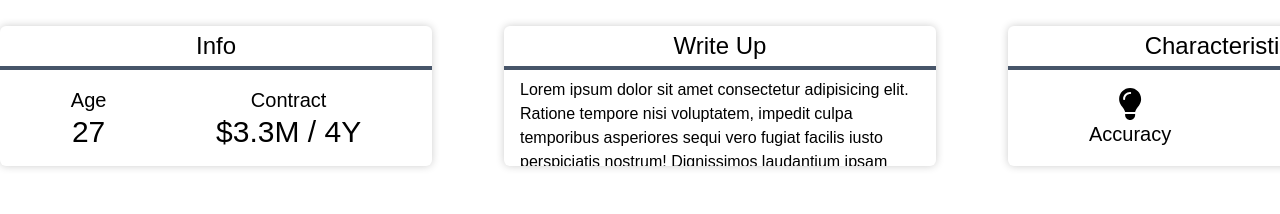
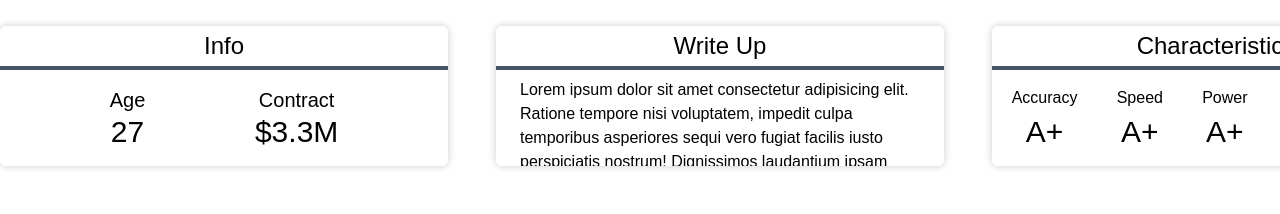
Before and after one commit to adriantwill/ReactApp, a React (Vite) app in the folder React/: page /players in a window 1280 px wide. Shown: the part 254-468 px from the top of the page. Built offline with nearby package versions, Linux system fonts and the light colour scheme; no server answers.

Commit message:
changed player cards

```diff
--- a/React/src/components/Dropdown.tsx
+++ b/React/src/components/Dropdown.tsx
@@ -92,7 +92,7 @@ function Dropdown() {
         className={
           selected === ""
             ? "relative after:absolute after:-bottom-2 after:left-1/2 after:h-0.5 after:w-10/12 after:bg-blue-500 after:-translate-x-1/2"
-            : ""
+            : "hover:relative hover:after:absolute hover:after:-bottom-2 hover:after:left-1/2 hover:after:h-0.5 hover:after:w-10/12 hover:after:bg-blue-500 hover:after:-translate-x-1/2 "
         }
         onClick={() => {
           navigate(`/`);
@@ -104,7 +104,7 @@ function Dropdown() {
         className={
           selected === "rankings"
             ? "relative after:absolute after:-bottom-2 after:left-1/2 after:h-0.5 after:w-10/12 after:bg-blue-500 after:-translate-x-1/2"
-            : ""
+            : "hover:relative hover:after:absolute hover:after:-bottom-2 hover:after:left-1/2 hover:after:h-0.5 hover:after:w-10/12 hover:after:bg-blue-500 hover:after:-translate-x-1/2 "
         }
         onClick={() => {
           navigate(`/rankings`);
@@ -122,7 +122,7 @@ function Dropdown() {
         className={
           selected === "teams"
             ? "relative after:absolute after:-bottom-2 after:left-1/2 after:h-0.5 after:w-10/12 after:bg-blue-500 after:-translate-x-1/2"
-            : ""
+            : "hover:relative hover:after:absolute hover:after:-bottom-2 hover:after:left-1/2 hover:after:h-0.5 hover:after:w-10/12 hover:after:bg-blue-500 hover:after:-translate-x-1/2 "
         }
       >
         Teams
--- a/React/src/components/PlayerPageSmallCard.tsx
+++ b/React/src/components/PlayerPageSmallCard.tsx
@@ -6,12 +6,10 @@ interface PlayerPageSmallCardProps {
 
 function PlayerPageSmallCard(props: PlayerPageSmallCardProps) {
   return (
-    <div className="w-[27rem] shadow-[0_0_8px_0_rgba(0,0,0,0.2)] rounded-md ">
+    <div className="w-[28rem] shadow-[0_0_8px_0_rgba(0,0,0,0.2)] rounded-md ">
       <div className="text-center font-medium text-2xl p-1">{props.title}</div>
       <div className="h-1 bg-slate-600"></div>
-      <div
-        className={`flex justify-around py-2 px-4 h-24 overflow-auto ${props.tailwind}`}
-      >
+      <div className={`flex h-24 overflow-auto ${props.tailwind}`}>
         {props.children}
       </div>
     </div>
--- a/React/src/pages/Players.tsx
+++ b/React/src/pages/Players.tsx
@@ -55,28 +55,34 @@ function Players() {
       </div>
       <div className="w-[90rem] mx-auto space-y-12">
         <div className="flex justify-between">
-          <PlayerPageSmallCard title="Info" tailwind="items-center">
+          <PlayerPageSmallCard
+            title="Info"
+            tailwind="items-center justify-evenly"
+          >
             <PlayerSalaryAge />
           </PlayerPageSmallCard>
-          <PlayerPageSmallCard title="Write Up" tailwind="">
+          <PlayerPageSmallCard title="Write Up" tailwind="px-6 py-2">
             Lorem ipsum dolor sit amet consectetur adipisicing elit. Ratione
             tempore nisi voluptatem, impedit culpa temporibus asperiores sequi
             vero fugiat facilis iusto perspiciatis nostrum! Dignissimos
             laudantium ipsam quod. Aperiam, sed provident!
           </PlayerPageSmallCard>
-          <PlayerPageSmallCard title="Characteristics" tailwind="items-center">
+          <PlayerPageSmallCard
+            title="Characteristics"
+            tailwind="items-center justify-around"
+          >
             <PlayerTraits />
           </PlayerPageSmallCard>
         </div>
         <div className="flex justify-between">
           <PlayerPageMediumCard title="Stats">
-            <div className="grid grid-cols-2 gap-6 h-[20rem] mx-8 my-4 overflow-hidden">
+            <div className="grid grid-cols-2 gap-6 h-[20rem] mx-8 my-4 ">
               <StatsSection title="Passing" stats={passingStats} />
               <StatsSection title="Rushing" stats={rushingStats} />
             </div>
           </PlayerPageMediumCard>
           <PlayerPageMediumCard title="Timeline">
-            <div className="h-[22rem] mx-8 py-4 overflow-auto">
+            <div className="h-[22rem] py-4 overflow-auto">
               {[1, 2, 3, 4].map((index) => (
                 <TimelinePoint key={index} index={index}></TimelinePoint>
               ))}
--- a/React/src/subcomponents/PlayerSalaryAge.tsx
+++ b/React/src/subcomponents/PlayerSalaryAge.tsx
@@ -7,7 +7,7 @@ function PlayerTraits() {
       </div>
       <div className="flex flex-col ">
         <div className="text-xl text-center ">Contract</div>
-        <p className="text-3xl font-medium text-center">$3.3M / 4Y</p>
+        <p className="text-3xl font-medium text-center">$3.3M</p>
       </div>
     </>
   );
--- a/React/src/subcomponents/PlayerTraits.tsx
+++ b/React/src/subcomponents/PlayerTraits.tsx
@@ -1,17 +1,31 @@
-import { faGaugeHigh, faLightbulb } from "@fortawesome/free-solid-svg-icons";
-import { FontAwesomeIcon } from "@fortawesome/react-fontawesome";
+import React from "react";
+
+type TraitProps = {
+  name: string;
+  grade: string;
+};
+
+const Trait: React.FC<TraitProps> = ({ name, grade }) => {
+  return (
+    <div>
+      <div>{name}</div>
+      <div className="text-3xl text-center font-medium pt-1">{grade}</div>
+    </div>
+  );
+};
 
 function PlayerTraits() {
   return (
     <>
-      <div className="flex flex-col ">
-        <FontAwesomeIcon icon={faLightbulb} className="fa-2xl " />
-        <p className="text-xl">Accuracy</p>
-      </div>
-      <div className="flex flex-col ">
-        <FontAwesomeIcon icon={faGaugeHigh} className="fa-2xl " />
-        <p className="text-xl">Speed</p>
-      </div>
+      {[
+        { name: "Accuracy", grade: "A+" },
+        { name: "Speed", grade: "A+" },
+        { name: "Power", grade: "A+" },
+        { name: "Control", grade: "A+" },
+        { name: "Agility", grade: "A+" },
+      ].map((trait, index) => (
+        <Trait key={index} name={trait.name} grade={trait.grade} />
+      ))}
     </>
   );
 }
```
